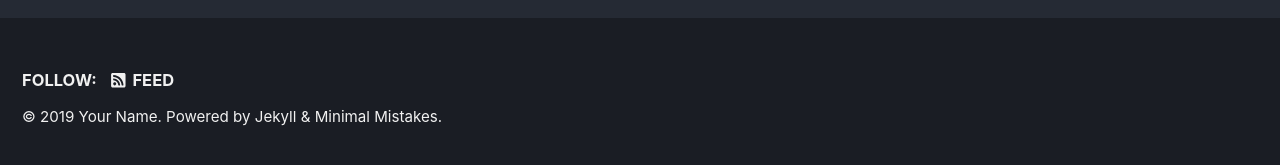
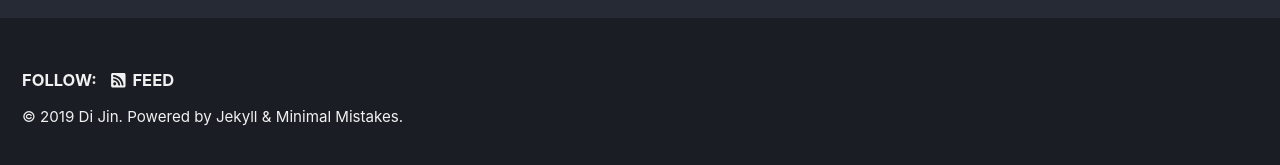
Before and after one commit to DerekDiJin/DerekDiJin.github.io, a Jekyll site: the page built from index.html, in a window 1280 px wide and 900 px high, scrolled down 222 px. Shown: the part 727-892 px from the top of the window. Built offline with Jekyll 4.4.1, drawn with Linux system fonts in a browser that asks for light colours; cached includes are drawn as plain includes; nearby versions of some CDN libraries; the list of posts is cut into pages by our own code.

Commit message:
updated files

```diff
--- a/_config.yml
+++ b/_config.yml
@@ -16,13 +16,13 @@ minimal_mistakes_skin    : "dark" #"default" # "air", "aqua", "contrast", "dark"
 
 # Site Settings
 locale                   : "en-US"
-title                    : "Site Title"
+title                    : "Di's site"
 title_separator          : "-"
-name                     : "Your Name"
-description              : "An amazing website."
-url                      : "https://derekdijin.github.io/" # the base hostname & protocol for your site e.g. "https://mmistakes.github.io"
+name                     : "Di Jin"
+description              : "4th-year Ph.D. student of the university of Michigan, Ann Arbor."
+url                      : "https://derekdijinn.github.io/" # the base hostname & protocol for your site e.g. "https://mmistakes.github.io"
 baseurl                  : # the subpath of your site, e.g. "/blog"
-repository               : # GitHub username/repo-name e.g. "mmistakes/minimal-mistakes"
+repository               : "DerekDiJin/" # GitHub username/repo-name e.g. "mmistakes/minimal-mistakes"
 teaser                   : # path of fallback teaser image, e.g. "/assets/images/500x300.png"
 logo                     : # path of logo image to display in the masthead, e.g. "/assets/images/88x88.png"
 masthead_title           : # overrides the website title displayed in the masthead, use " " for no title
```
